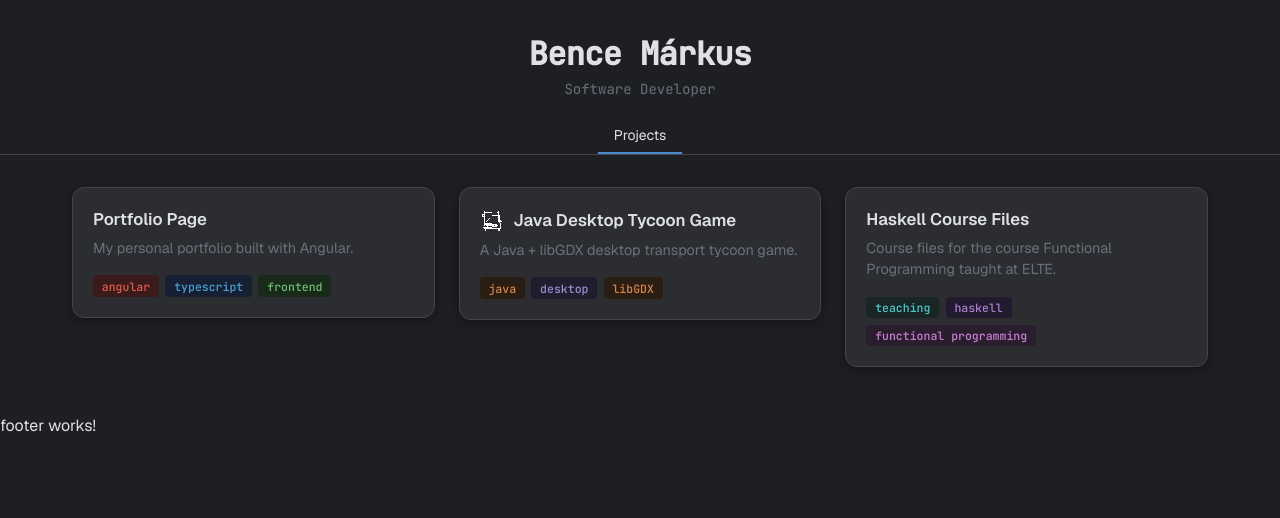
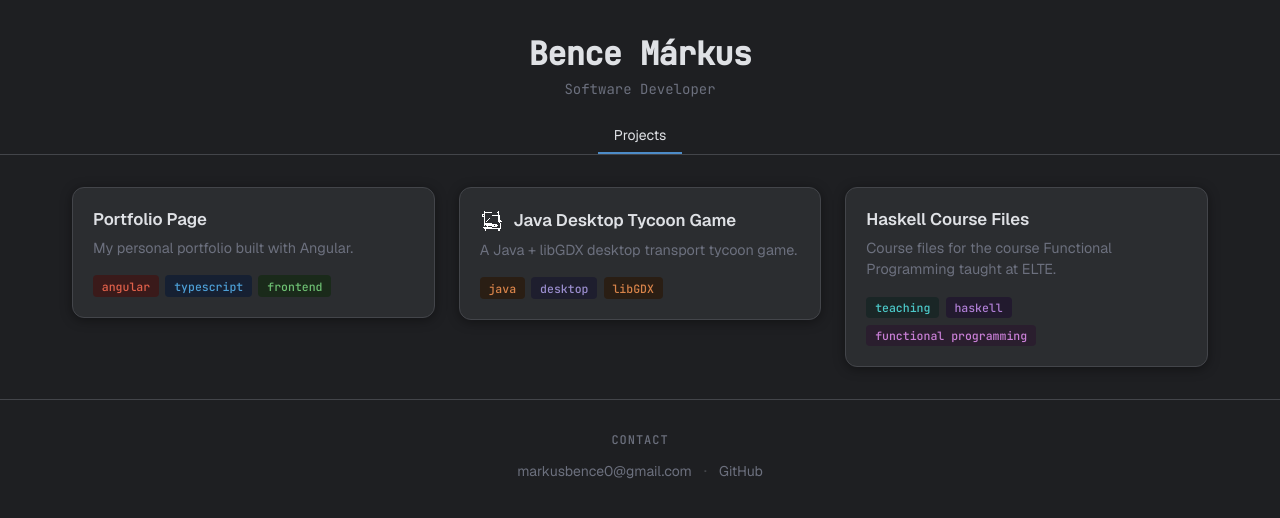
Before and after one commit to benmarkus/benmarkus.github.io, an Angular app: page /projects in a window 1280 px wide. Shown: the top 518 px of the page. Built offline with nearby package versions, Linux system fonts and the light colour scheme.

Commit message:
create footer

```diff
--- a/src/app/features/layout/footer/footer.css
+++ b/src/app/features/layout/footer/footer.css
@@ -0,0 +1,40 @@
+.footer {
+  display: flex;
+  flex-direction: column;
+  align-items: center;
+  gap: 0.75rem;
+  padding: 2rem 1.5rem;
+  border-top: 1px solid var(--color-border);
+  margin-top: auto;
+}
+
+.footer h5 {
+  margin: 0;
+  font-family: var(--font-mono);
+  font-size: 0.75rem;
+  font-weight: 500;
+  color: var(--color-text-secondary);
+  text-transform: uppercase;
+  letter-spacing: 0.08em;
+}
+
+.links {
+  display: flex;
+  align-items: center;
+  gap: 0.75rem;
+}
+
+.contact-link {
+  font-size: 0.875rem;
+  color: var(--color-text-secondary);
+  text-decoration: none;
+  transition: color var(--transition-default);
+}
+
+.contact-link:hover {
+  color: var(--color-accent);
+}
+
+.divider {
+  color: var(--color-border);
+}
--- a/src/app/features/layout/footer/footer.html
+++ b/src/app/features/layout/footer/footer.html
@@ -1 +1,8 @@
-<p>footer works!</p>
+<footer class="footer">
+  <h5>Contact</h5>
+  <div class="links">
+    <a class="contact-link" href="mailto:markusbence0@gmail.com">markusbence0@gmail.com</a>
+    <span class="divider">·</span>
+    <a class="contact-link" href="https://github.com/benmarkus" target="_blank" rel="noopener">GitHub</a>
+  </div>
+</footer>
```
